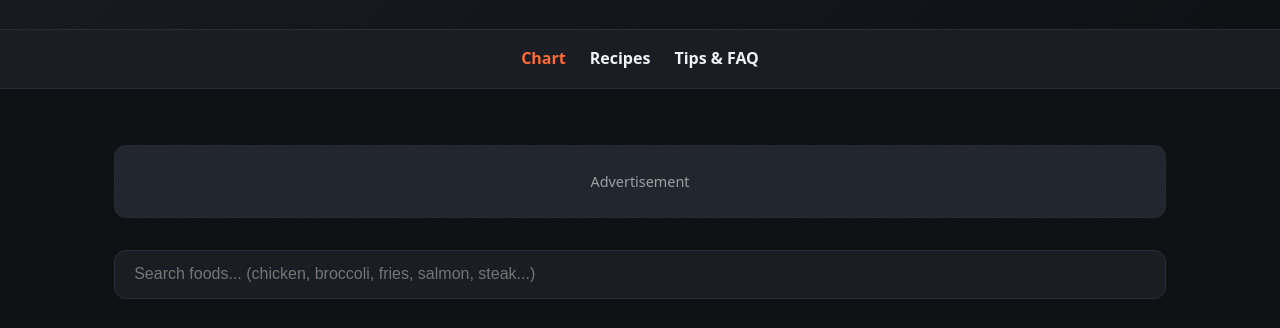
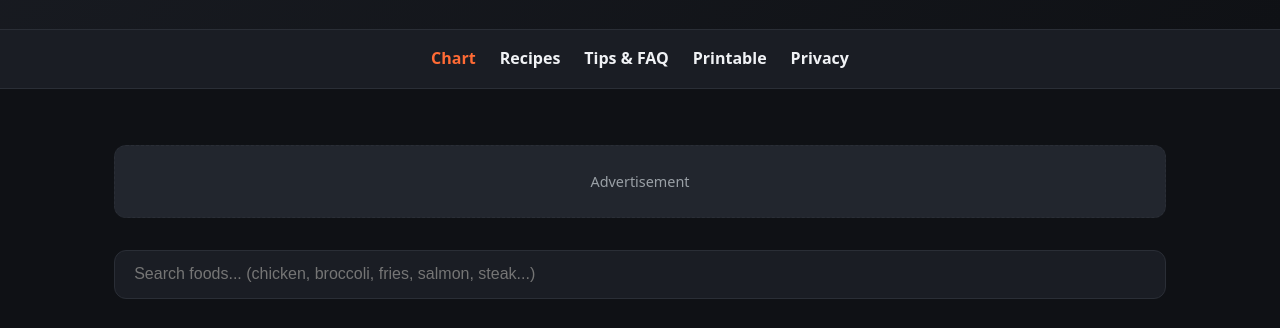
Before and after one commit to Raven-Flock-Sites/airfry-chart, a plain HTML site: page index.html in a window 1280 px wide. Shown: the part 444-772 px from the top of the page. Drawn offline with Linux system fonts and the light colour scheme.

Commit message:
Update nav to include printable and privacy links

```diff
--- a/index.html
+++ b/index.html
@@ -50,6 +50,8 @@
   <a href="index.html" class="active">Chart</a>
   <a href="recipes.html">Recipes</a>
   <a href="tips.html">Tips & FAQ</a>
+  <a href="printable.html">Printable</a>
+  <a href="privacy.html">Privacy</a>
 </nav>
 
 <div class="container">
@@ -86,7 +88,7 @@
 
 <footer>
   <p>AirFry Chart — Exact times & temps. Always use a meat thermometer. Times are starting points for a preheated air fryer.</p>
-  <p style="margin-top:0.5rem;"><a href="tips.html" style="color:var(--accent);">Tips</a> · <a href="recipes.html" style="color:var(--accent);">Recipes</a></p>
+  <p style="margin-top:0.5rem;"><a href="tips.html" style="color:var(--accent);">Tips</a> · <a href="recipes.html" style="color:var(--accent);">Recipes</a> · <a href="printable.html" style="color:var(--accent);">Printable</a></p>
 </footer>
 
 <script>
```
